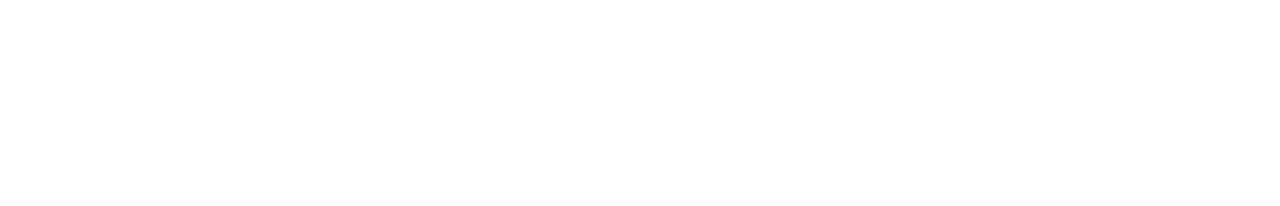
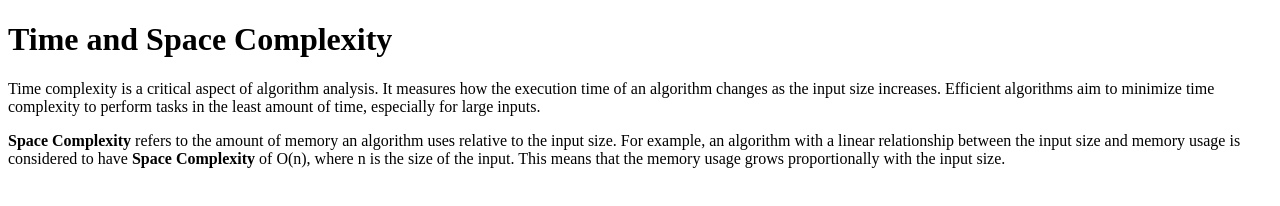
Before and after one commit to acciojob/time-and-space-complexity-bhawana-web, a website: page main.html in a window 1280 px wide. Drawn offline with Linux system fonts and the light colour scheme.

Commit message:
created a submission

```diff
--- a/main.html
+++ b/main.html
@@ -1,15 +1,28 @@
 <!DOCTYPE html>
-
-<html>
+<html lang="en">
 
 <head>
-	<link rel="stylesheet" href="styles.css">
+    <meta charset="UTF-8">
+    <meta name="viewport" content="width=device-width, initial-scale=1.0">
+    <title>Time and Space Complexity</title>
 </head>
 
 <body>
-	<!-- the entire body must be written by student -->
-    <script type="text/javascript" src="./script.js">
-</script>
+
+    <h1>Time and Space Complexity</h1>
+
+    <p>
+        Time complexity is a critical aspect of algorithm analysis. It measures how the execution time of an algorithm
+        changes as the input size increases. Efficient algorithms aim to minimize time complexity to perform tasks
+        in the least amount of time, especially for large inputs.
+    </p>
+
+    <p>
+        <b>Space Complexity</b> refers to the amount of memory an algorithm uses relative to the input size.
+        For example, an algorithm with a linear relationship between the input size and memory usage is considered
+        to have <b>Space Complexity</b> of O(n), where n is the size of the input. This means that the memory usage grows
+        proportionally with the input size.
+    </p>
 
 </body>
 
```
